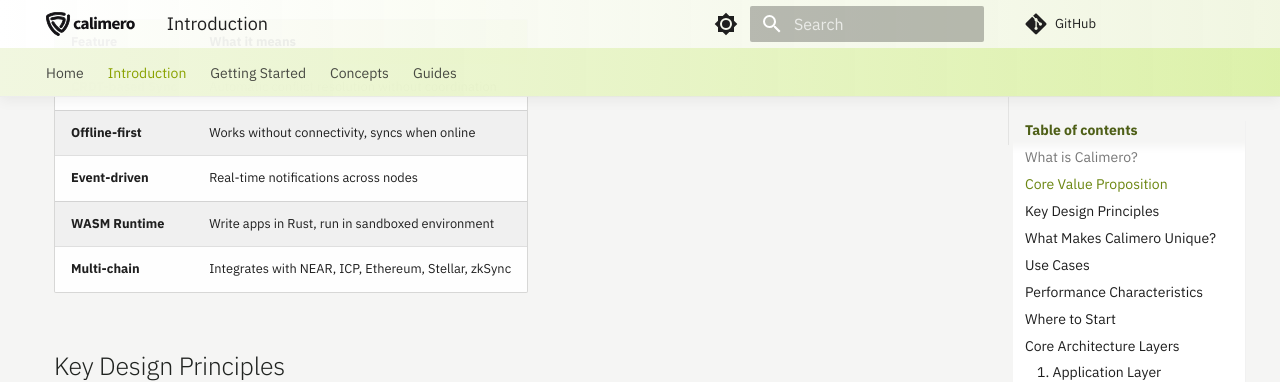
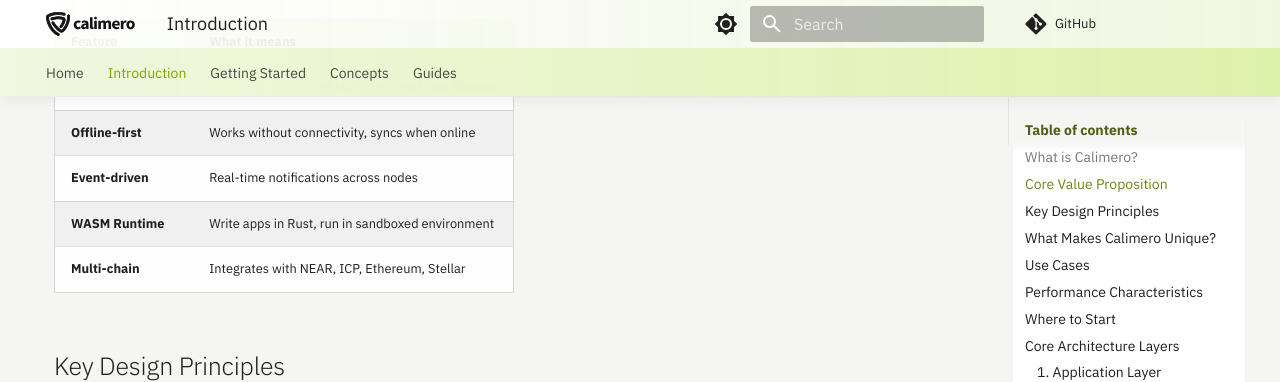
Before and after one commit to calimero-network/docs, an MkDocs documentation site: the page built from docs/intro/index.md, in a window 1280 px wide and 900 px high, scrolled down 547 px. Shown: the top 382 px of the window. Built offline with MkDocs 1.6.1 and Material for MkDocs 9.7.7, drawn with Linux system fonts in a browser that asks for light colours.

Commit message:
feat: remove mention of zksync

```diff
--- a/docs/intro/index.md
+++ b/docs/intro/index.md
@@ -14,7 +14,7 @@ At the application layer, Calimero provides a shared environment for collaborati
 | **Offline-first** | Works without connectivity, syncs when online |
 | **Event-driven** | Real-time notifications across nodes |
 | **WASM Runtime** | Write apps in Rust, run in sandboxed environment |
-| **Multi-chain** | Integrates with NEAR, ICP, Ethereum, Stellar, zkSync |
+| **Multi-chain** | Integrates with NEAR, ICP, Ethereum, Stellar |
 
 ## Key Design Principles
 
```
